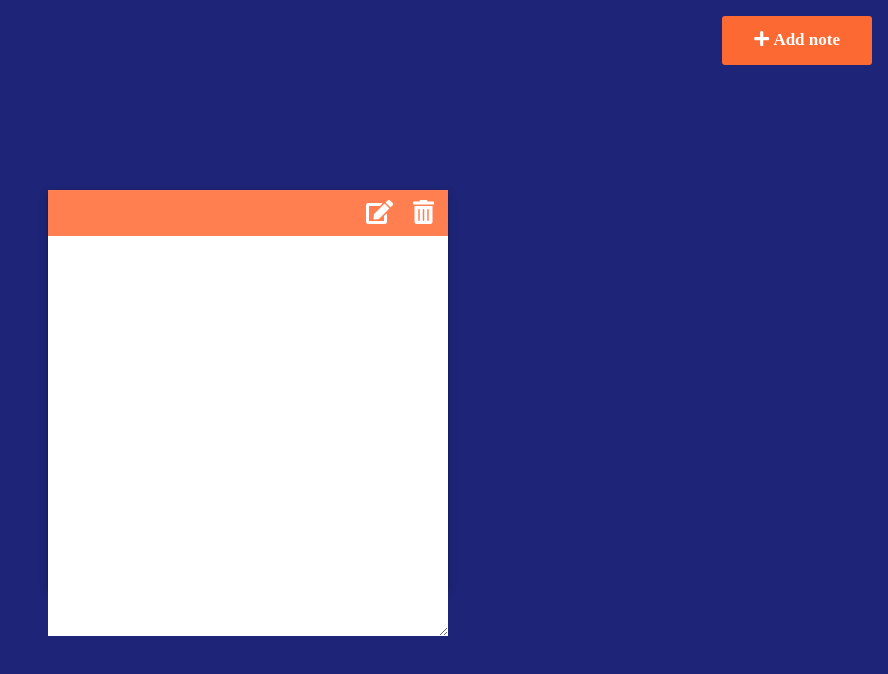
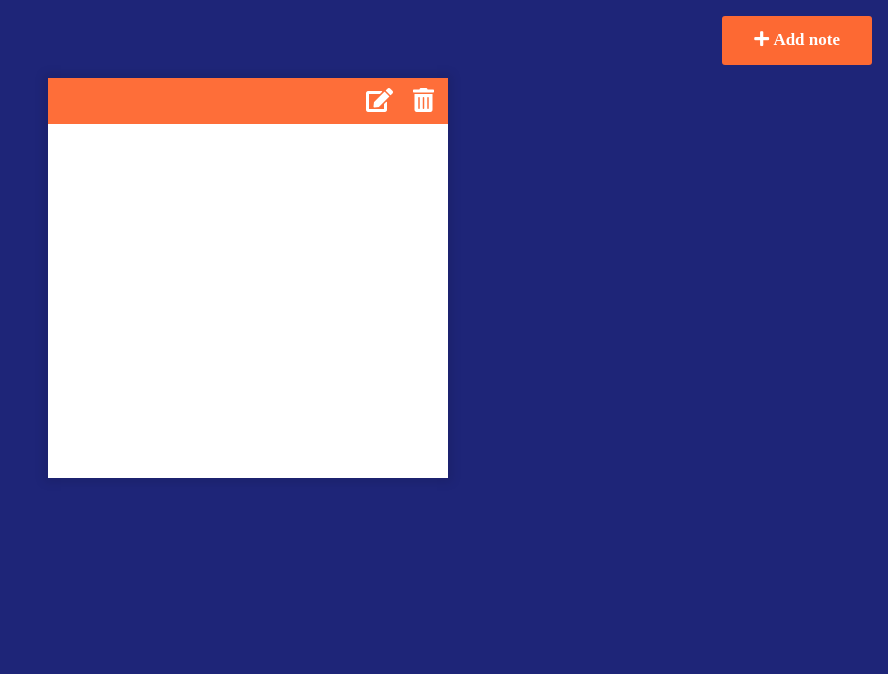
Before and after one commit to EliMarago/App-notes, a plain HTML site: page index.html in a window 1280 px wide. Shown: the whole page, without its empty margins (392-1280 px from the left). Drawn offline with nearby package versions, Linux system fonts and the light colour scheme.

Commit message:
Update style.css

```diff
--- a/style.css
+++ b/style.css
@@ -5,15 +5,13 @@
 body {
   font-family: "Alegreya Sans", sans-serif;
   background-color: #010866e1;
-  overflow: hidden;
-  text-align: center;
   margin: 0;
-  padding-top: 10rem;
+  padding-top: 3rem;
   display: flex;
-  flex-direction: wrap;
+  flex-wrap: wrap;
   justify-content: center;
   align-items: center;
-  color: #d4d4d4;
+  color: #2f2f2f;
 }
 .add {
   position: fixed;
@@ -28,17 +26,22 @@ body {
   font-weight: bold;
   cursor: pointer;
 }
+.add:hover {
+  background-color: rgb(228, 63, 3);
+}
+.add:active {
+  transform: scale(0.98);
+}
 .note {
   background-color: #fff;
-  box-shadow: rgba(0, 0, 0, 0.25) 0px 0.0625em 0.062em,
-    rgba(0, 0, 0, 0.25) 0px 0.12em 0.5em,
-    rgba(255, 255, 255, 0.1) 0px 0px 0px 1px inset;
+  box-shadow: 0 0 10px 4px rgba(0, 0, 0, 0.1);
   margin: 30px 20px;
   height: 400px;
   width: 400px;
+  overflow-y: scroll;
 }
 .note .tools {
-  background-color: coral;
+  background-color: rgb(254, 110, 57);
   display: flex;
   justify-content: flex-end;
   padding: 0.5rem;
@@ -64,3 +67,11 @@ body {
 .hidden {
   display: none;
 }
+.main {
+  padding: 8px;
+}
+
+.main li {
+  font-size: 20px;
+  color: rgb(65, 65, 65);
+}
```
